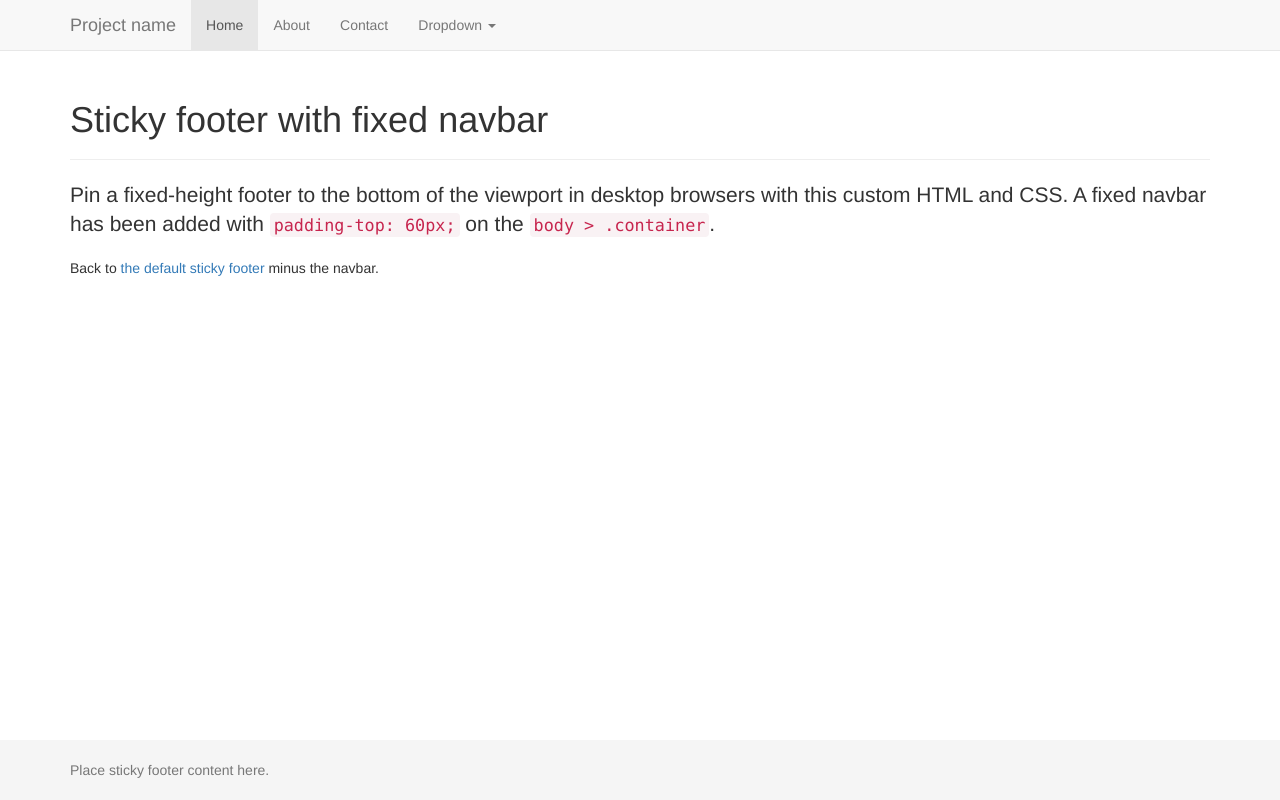
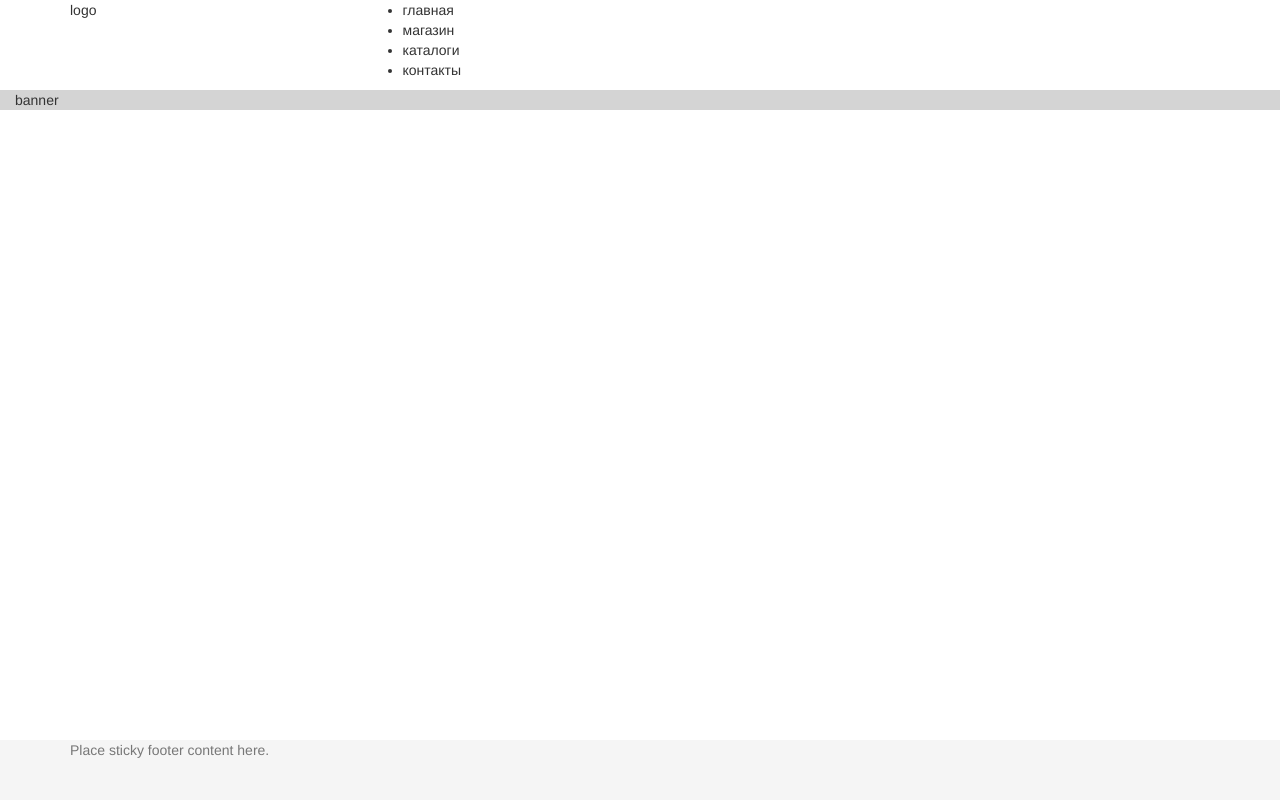
Before and after one commit to nickzcv/CosmShop, a plain HTML site: page app/index.html in a window 1280 px wide. Drawn offline with Linux system fonts and the light colour scheme.

Commit message:
lets begin from scratch

```diff
--- a/app/css/main.css
+++ b/app/css/main.css
@@ -8,7 +8,7 @@ body {
   /* Margin bottom by footer height */
   margin-bottom: 60px;
 }
-.footer {
+footer {
   position: absolute;
   bottom: 0;
   width: 100%;
@@ -16,24 +16,3 @@ body {
   height: 60px;
   background-color: #f5f5f5;
 }
-
-
-/* Custom page CSS
--------------------------------------------------- */
-/* Not required for template or sticky footer method. */
-
-body > .container {
-  padding: 60px 15px 0;
-}
-.container .text-muted {
-  margin: 20px 0;
-}
-
-.footer > .container {
-  padding-right: 15px;
-  padding-left: 15px;
-}
-
-code {
-  font-size: 80%;
-}
--- a/app/index.html
+++ b/app/index.html
@@ -21,54 +21,29 @@
 </head>
 <body>
 
-  <!-- Fixed navbar -->
-  <nav class="navbar navbar-default navbar-fixed-top">
-    <div class="container">
-      <div class="navbar-header">
-        <button type="button" class="navbar-toggle collapsed" data-toggle="collapse" data-target="#navbar" aria-expanded="false" aria-controls="navbar">
-          <span class="sr-only">Toggle navigation</span>
-          <span class="icon-bar"></span>
-          <span class="icon-bar"></span>
-          <span class="icon-bar"></span>
-        </button>
-        <a class="navbar-brand" href="#">Project name</a>
-      </div>
-      <div id="navbar" class="collapse navbar-collapse">
-        <ul class="nav navbar-nav">
-          <li class="active"><a href="#">Home</a></li>
-          <li><a href="#about">About</a></li>
-          <li><a href="#contact">Contact</a></li>
-          <li class="dropdown">
-            <a href="#" class="dropdown-toggle" data-toggle="dropdown" role="button" aria-haspopup="true" aria-expanded="false">Dropdown <span class="caret"></span></a>
-            <ul class="dropdown-menu">
-              <li><a href="#">Action</a></li>
-              <li><a href="#">Another action</a></li>
-              <li><a href="#">Something else here</a></li>
-              <li role="separator" class="divider"></li>
-              <li class="dropdown-header">Nav header</li>
-              <li><a href="#">Separated link</a></li>
-              <li><a href="#">One more separated link</a></li>
-            </ul>
-          </li>
-        </ul>
-      </div><!--/.nav-collapse -->
-    </div>
-  </nav>
+<header class="container">
+  <div class="row">
+    <div class="col-md-3 logo">logo</div>
+    <nav class="col-md-9">
+      <ul>
+        <li>главная</li>
+        <li>магазин</li>
+        <li>каталоги</li>
+        <li>контакты</li>
+      </ul>
+    </nav>
+  </div>
+</header>
 
-  <!-- Begin page content -->
+<div class="container-fluid" style="background: #d4d4d4">
+banner
+</div>
+
+<footer>
   <div class="container">
-    <div class="page-header">
-      <h1>Sticky footer with fixed navbar</h1>
-    </div>
-    <p class="lead">Pin a fixed-height footer to the bottom of the viewport in desktop browsers with this custom HTML and CSS. A fixed navbar has been added with <code>padding-top: 60px;</code> on the <code>body &gt; .container</code>.</p>
-    <p>Back to <a href="../sticky-footer">the default sticky footer</a> minus the navbar.</p>
+    <p class="text-muted">Place sticky footer content here.</p>
   </div>
-
-  <footer class="footer">
-    <div class="container">
-      <p class="text-muted">Place sticky footer content here.</p>
-    </div>
-  </footer>
+</footer>
 
   <!-- JS -->
   <script src="js/lib/jquery-3.1.1.min.js"></script>
```
